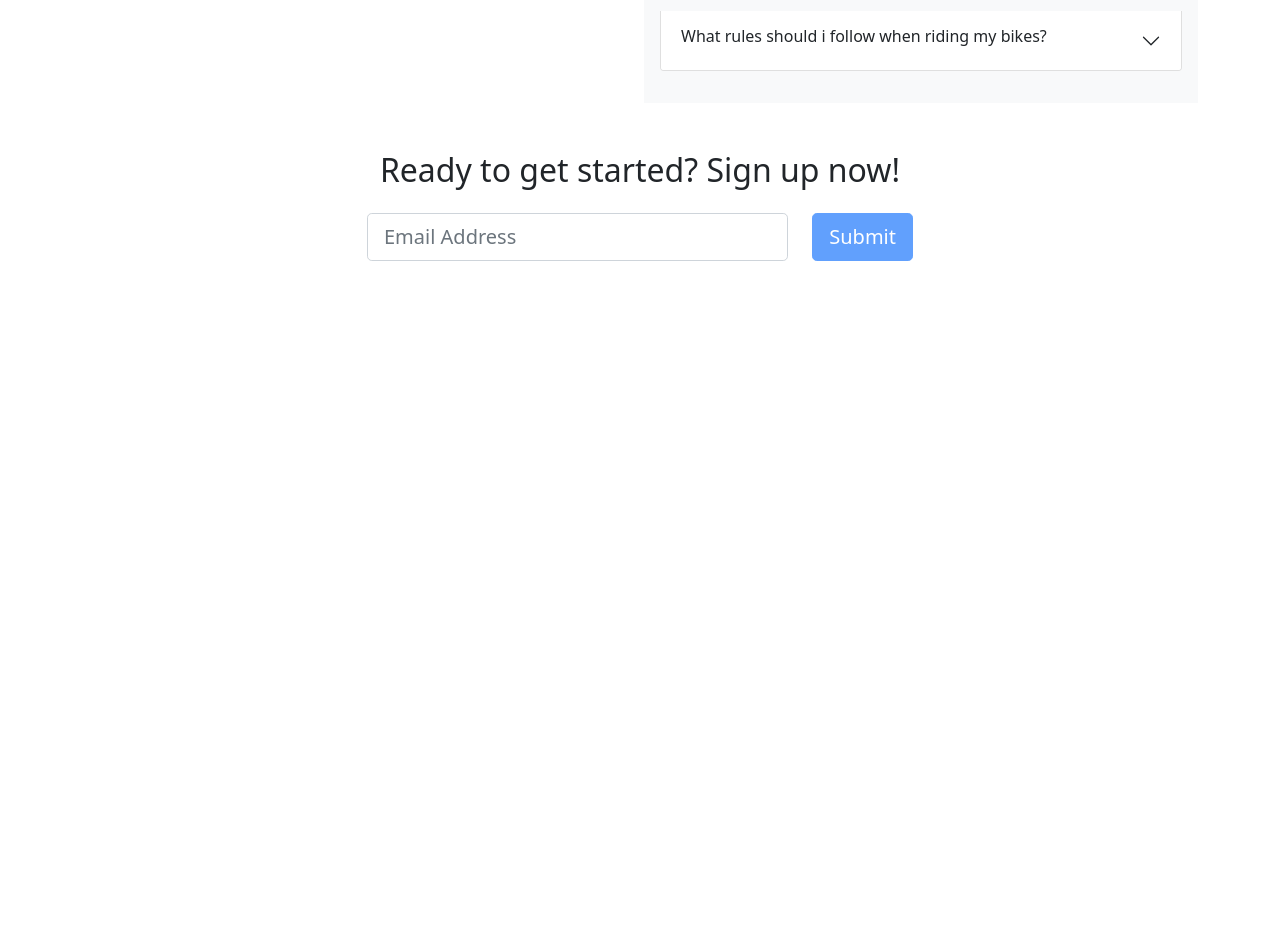
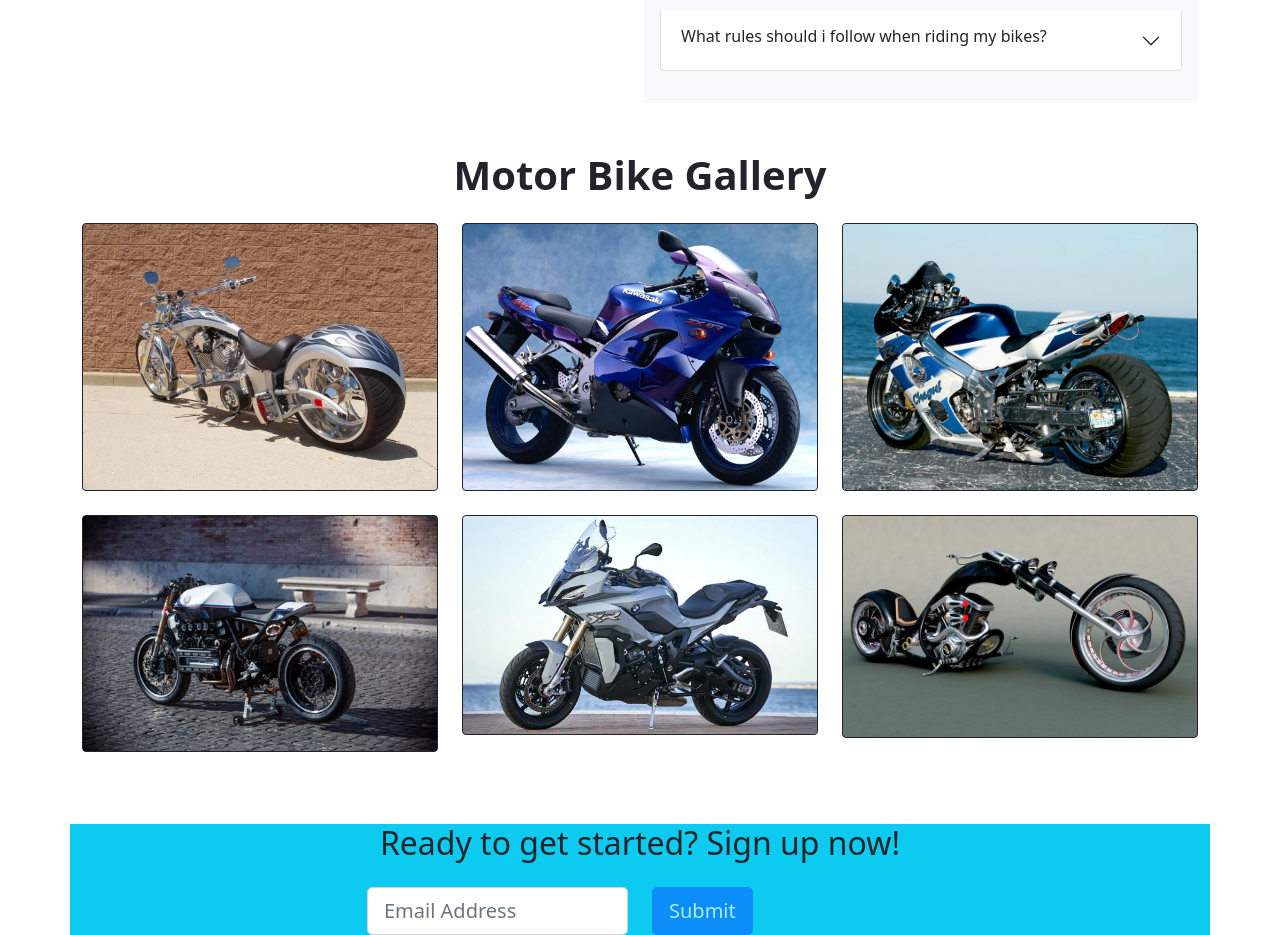
Before and after one commit to MusfiqurRahma/honda-CBR-bootstrap, a plain HTML site: page index.html in a window 1280 px wide. Shown: the part 2787-3722 px from the top of the page. Before the commit the page ends 3048 px from the top, so only its background shows below. Drawn offline with nearby package versions, Linux system fonts and the light colour scheme.

Commit message:
newsectionadded

```diff
--- a/css/style.css
+++ b/css/style.css
@@ -24,4 +24,15 @@ img:hover {
   .fa-star{
       color: #e76f51;
   }
- /* signup section */
+ /* bike gallery */
+ .transition-hover{
+  border-style: solid;
+  border-width: 1px;
+  display: block;
+  background-color: #0000FF;
+  transition: transform .3s;
+ }
+ .transition-hover:hover{
+  transform: rotate(360deg)
+
+ }
--- a/index.html
+++ b/index.html
@@ -258,18 +258,69 @@
               </div>
             </div>
         </section>
-     </main>
-     <footer>
-          <!-- signup section-->
+        <!-- Bike gallery -->
+         <section class="container">
+           <h1 class="text-center fw-bolder mt-5 mb-4">Motor Bike Gallery</h1>
+          <!-- Gallery -->
+<div class="row">
+  <div class="col-lg-4 col-md-12 mb-4 mb-lg-0">
+    <img
+      src="./img gallery/8.jpg"
+      class="w-100 shadow-1-strong rounded mb-4 transition-hover"
+      alt=""
+    />
+
+    <img
+      src="./img gallery/11.jpeg"
+      class="w-100 shadow-1-strong rounded mb-4 transition-hover"
+      alt=""
+    />
+  </div>
+
+  <div class="col-lg-4 mb-4 mb-lg-0">
+    <img
+      src="./img gallery/3.jpg"
+      class="w-100 shadow-1-strong rounded mb-4 transition-hover"
+      alt=""
+    />
+
+    <img
+      src="./img gallery/4.jpg"
+      class="w-100 shadow-1-strong rounded mb-4 transition-hover"
+      alt=""
+    />
+  </div>
+
+  <div class="col-lg-4 mb-4 mb-lg-0">
+    <img
+      src="./img gallery/5.jpg"
+      class="w-100 shadow-1-strong rounded mb-4 transition-hover"
+      alt=""
+    />
+
+    <img
+      src="./img gallery/7.jpg"
+      class="w-100 shadow-1-strong rounded mb-4 transition-hover"
+      alt=""
+    />
+  </div>
+</div>
+<!-- Gallery -->
+  </section>
+  <!-- Section: Modals -->
+</section>
+<!-- Modal gallery -->
+         </section>
+         <!-- signup section-->
         <section class="call-to-action text-dark text-center mt-5" id="signup">
-          <div class="container position-relative">
+          <div class="container position-relative bg-info">
               <div class="row justify-content-center">
-                  <div class="col-xl-6">
+                  <div class="col-lg-6 col-12">
                       <h2 class="mb-4">Ready to get started? Sign up now!</h2>
                       <form class="form-subscribe" id="contactFormFooter" data-sb-form-api-token="API_TOKEN">
                           <!-- Email address input-->
                           <div class="row">
-                              <div class="col">
+                              <div class="col-lg-6 col-12">
                                   <input class="form-control form-control-lg" id="emailAddressBelow" type="email" placeholder="Email Address" data-sb-validations="required,email" />
                                   <div class="invalid-feedback text-white" data-sb-feedback="emailAddressBelow:required">Email Address is required.</div>
                                   <div class="invalid-feedback text-white" data-sb-feedback="emailAddressBelow:email">Email Address Email is not valid.</div>
@@ -297,6 +348,10 @@
               </div>
           </div>
       </section>
+     </main>
+     <footer>
+
+
      </footer>
     <!-- js bundle link -->
     <script src="https://cdn.jsdelivr.net/npm/bootstrap@5.0.2/dist/js/bootstrap.bundle.min.js" integrity="sha384-MrcW6ZMFYlzcLA8Nl+NtUVF0sA7MsXsP1UyJoMp4YLEuNSfAP+JcXn/tWtIaxVXM" crossorigin="anonymous"></script>
```
Also changed, not shown: img gallery/11.jpeg (added), img gallery/3.jpg (added), img gallery/4.jpg (added), img gallery/5.jpg (added), img gallery/7.jpg (added), img gallery/8.jpg (added).
